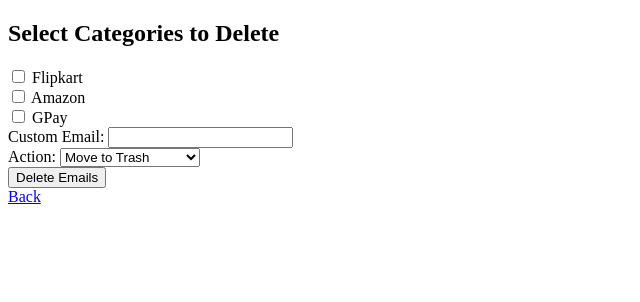
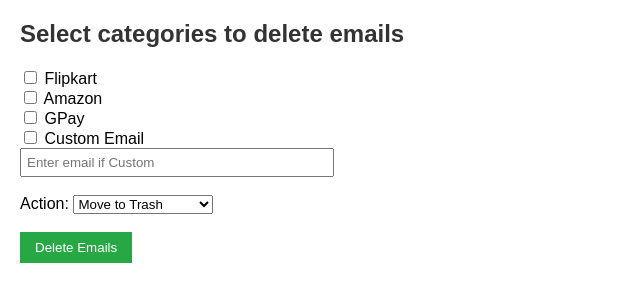
Before and after one commit to abinaya3005/gmail-cleaner-1, a Flask app: page /delete in a window 1280 px wide. Shown: the top 302 px of the page, without its empty margins (0-640 px from the left). Run offline with Flask 2, Linux system fonts and the light colour scheme; the visitor is signed in with stand-in values (Sample User, id 1).

Commit message:
Update delete.html template for proper email deletion

```diff
--- a/templates/delete.html
+++ b/templates/delete.html
@@ -1,23 +1,49 @@
-<!DOCTYPE html>
+<!doctype html>
 <html>
 <head>
-  <title>Delete Emails</title>
+    <meta charset="utf-8">
+    <title>Gmail Cleaner - Delete Emails</title>
+    <style>
+        body { font-family: Arial, sans-serif; margin: 20px; }
+        h2 { color: #333; }
+        .messages { background: #f9f9f9; padding: 10px; border: 1px solid #ddd; margin-bottom: 20px; }
+        .messages li { margin-bottom: 5px; }
+        form { margin-top: 10px; }
+        input[type=text] { width: 300px; padding: 5px; }
+        button { padding: 8px 15px; background: #28a745; color: white; border: none; cursor: pointer; }
+        button:hover { background: #218838; }
+    </style>
 </head>
 <body>
-  <h2>Select Categories to Delete</h2>
-  <form method="POST" action="{{ url_for('perform_delete') }}">
+
+<h2>Select categories to delete emails</h2>
+
+<!-- Show flash messages -->
+{% with messages = get_flashed_messages() %}
+  {% if messages %}
+    <ul class="messages">
+      {% for msg in messages %}
+        <li>{{ msg }}</li>
+      {% endfor %}
+    </ul>
+  {% endif %}
+{% endwith %}
+
+<form method="POST" action="{{ url_for('perform_delete') }}">
     <label><input type="checkbox" name="category" value="flipkart"> Flipkart</label><br>
     <label><input type="checkbox" name="category" value="amazon"> Amazon</label><br>
     <label><input type="checkbox" name="category" value="gpay"> GPay</label><br>
-    <label>Custom Email: <input type="text" name="custom_email"></label><br>
-    <label>Action:
-      <select name="action">
+    <label><input type="checkbox" name="category" value="your_choice"> Custom Email</label><br>
+    <input type="text" name="custom_email" placeholder="Enter email if Custom"><br><br>
+
+    <label>Action:</label>
+    <select name="action">
         <option value="trash">Move to Trash</option>
         <option value="delete">Delete Permanently</option>
-      </select>
-    </label><br>
+    </select><br><br>
+
     <button type="submit">Delete Emails</button>
-  </form>
-  <a href="{{ url_for('index') }}">Back</a>
+</form>
+
 </body>
 </html>
```
Also changed, not shown: 1 other file.
